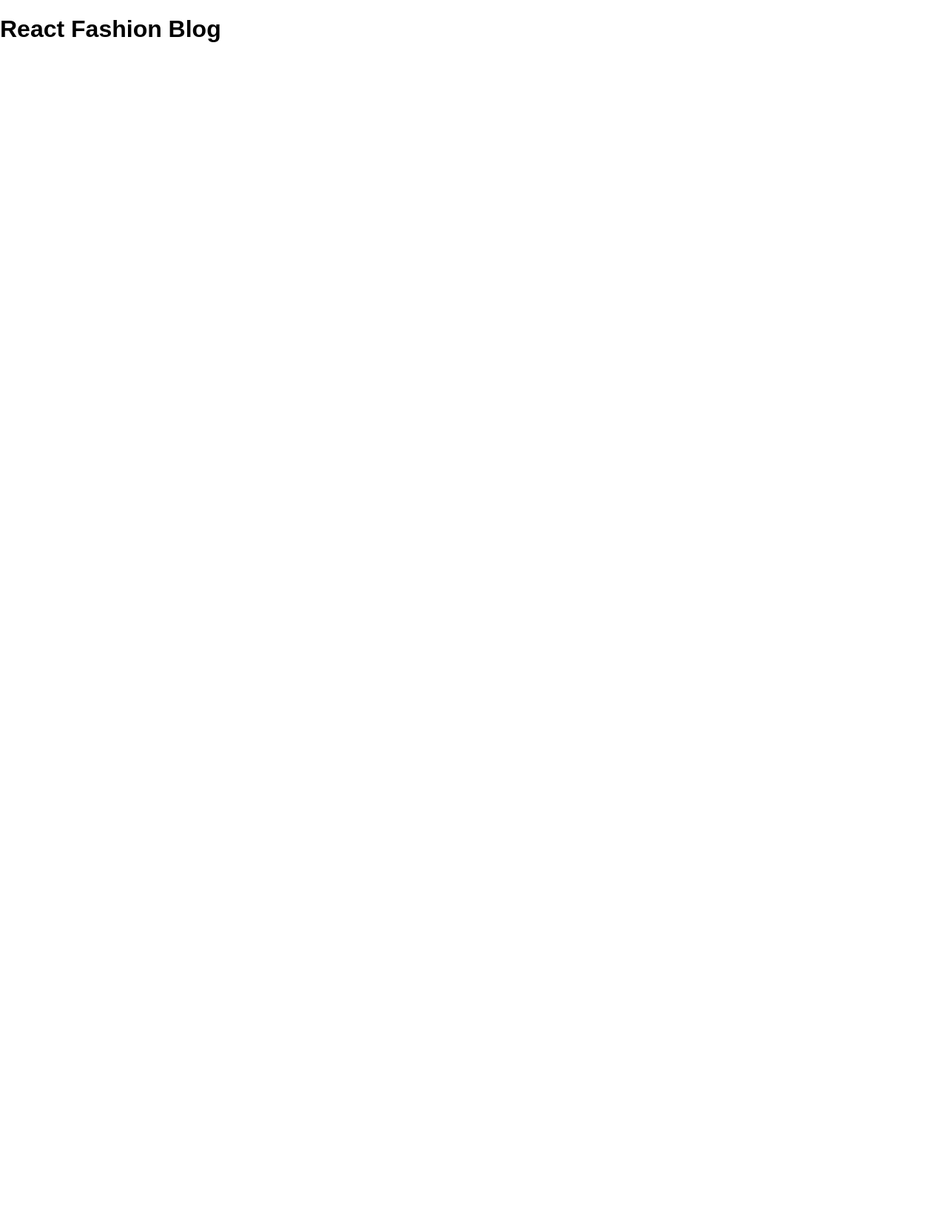
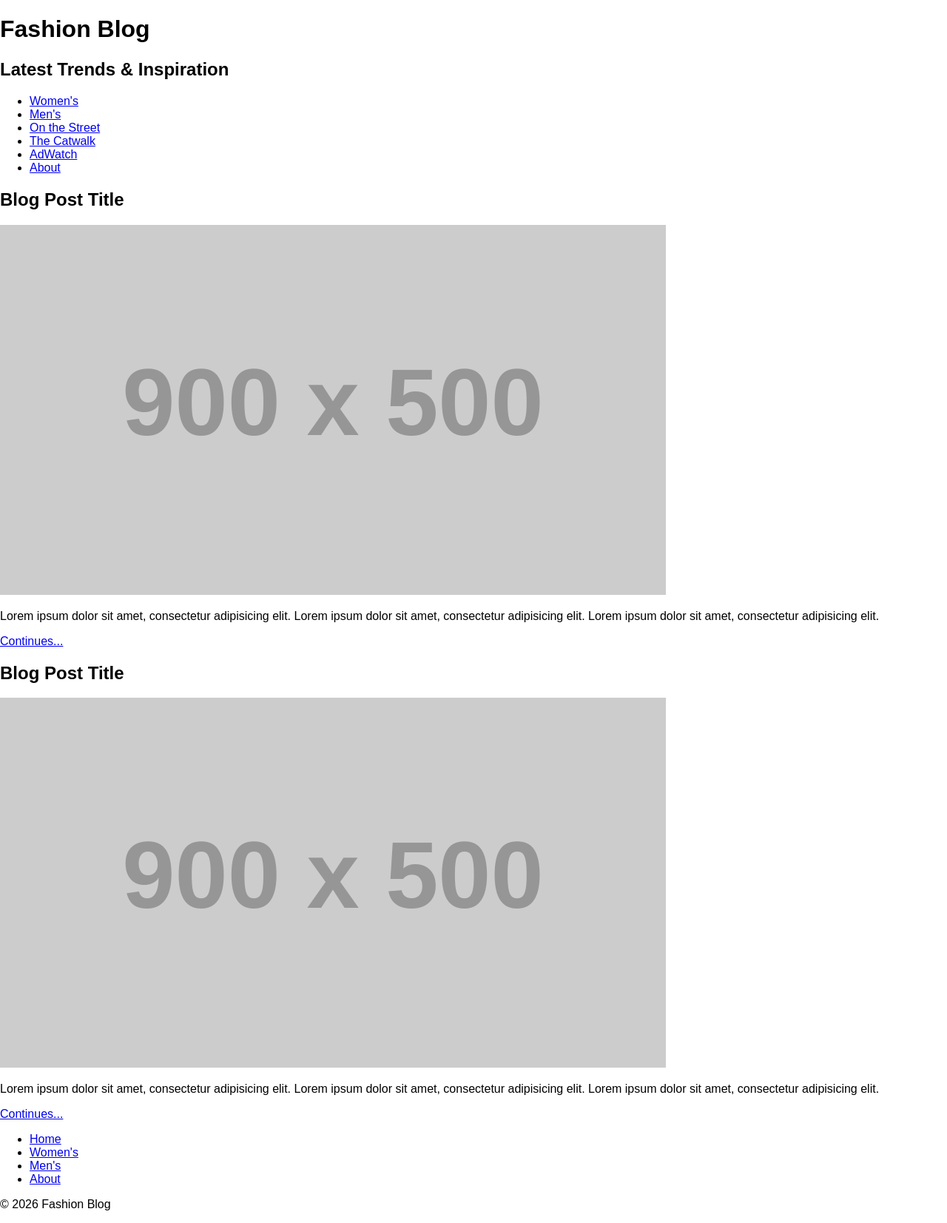
Before and after one commit to monawdev/ALAB-320H.1.2---React-Fashion-Blog, a React (Vite) app: page / in a window 1280 px wide. Shown: the whole page at 74% size. Before the commit the page ends 800 px from the top, so only its background shows below. Built offline with nearby package versions, Linux system fonts and the light colour scheme.

Commit message:
Create React component structure

```diff
--- a/src/App.jsx
+++ b/src/App.jsx
@@ -1,7 +1,19 @@
+import "./App.css";
+import Header from "./components/Header";
+import Article from "./components/Article";
+import Footer from "./components/Footer";
+
 function App() {
   return (
     <>
-      <h1>React Fashion Blog</h1>
+      <Header />
+
+      <main>
+        <Article />
+        <Article />
+      </main>
+
+      <Footer />
     </>
   );
 }
--- /dev/null
+++ b/src/components/Article.jsx
@@ -0,0 +1,22 @@
+function Article() {
+  return (
+    <article>
+      <h2>Blog Post Title</h2>
+
+      <img
+        src="https://placehold.co/900x500"
+        alt="Fashion"
+      />
+
+      <p>
+        Lorem ipsum dolor sit amet, consectetur adipisicing elit.
+        Lorem ipsum dolor sit amet, consectetur adipisicing elit.
+        Lorem ipsum dolor sit amet, consectetur adipisicing elit.
+      </p>
+
+      <a href="#">Continues...</a>
+    </article>
+  );
+}
+
+export default Article;
--- /dev/null
+++ b/src/components/Footer.jsx
@@ -0,0 +1,18 @@
+function Footer() {
+  return (
+    <footer>
+      <nav aria-label="Footer Navigation" role="navigation">
+        <ul className="nav-links">
+          <li><a href="#">Home</a></li>
+          <li><a href="#">Women's</a></li>
+          <li><a href="#">Men's</a></li>
+          <li><a href="#">About</a></li>
+        </ul>
+      </nav>
+
+      <p>&copy; 2026 Fashion Blog</p>
+    </footer>
+  );
+}
+
+export default Footer;
--- /dev/null
+++ b/src/components/Header.jsx
@@ -0,0 +1,13 @@
+import Nav from "./Nav";
+
+function Header() {
+  return (
+    <header>
+      <h1>Fashion Blog</h1>
+      <h2>Latest Trends & Inspiration</h2>
+      <Nav />
+    </header>
+  );
+}
+
+export default Header;
--- /dev/null
+++ b/src/components/Nav.jsx
@@ -0,0 +1,16 @@
+function Nav() {
+  return (
+    <nav aria-label="Main Navigation" role="navigation">
+      <ul className="nav-links">
+        <li><a href="#">Women's</a></li>
+        <li><a href="#">Men's</a></li>
+        <li><a href="#">On the Street</a></li>
+        <li><a href="#">The Catwalk</a></li>
+        <li><a href="#">AdWatch</a></li>
+        <li><a href="#">About</a></li>
+      </ul>
+    </nav>
+  );
+}
+
+export default Nav;
```
